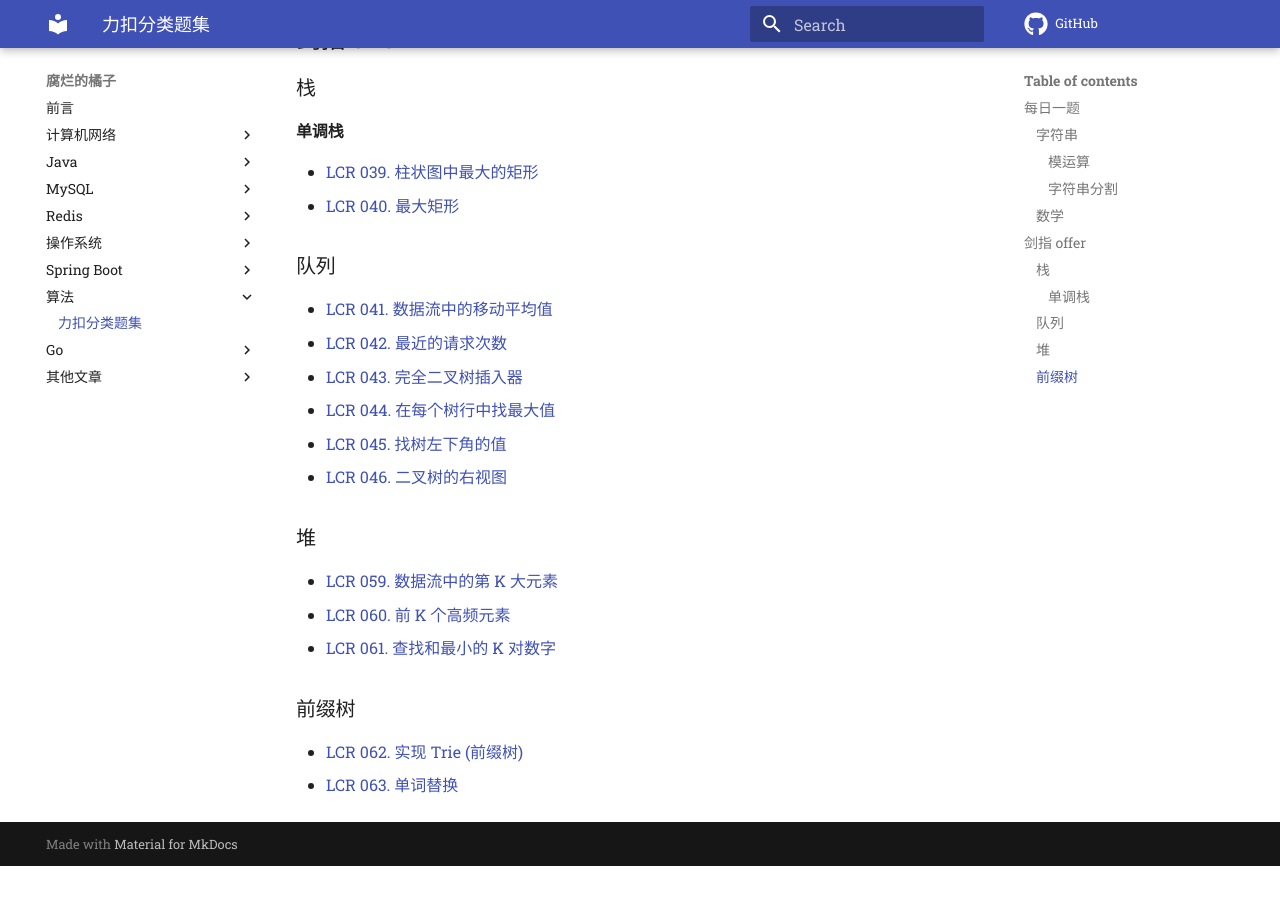
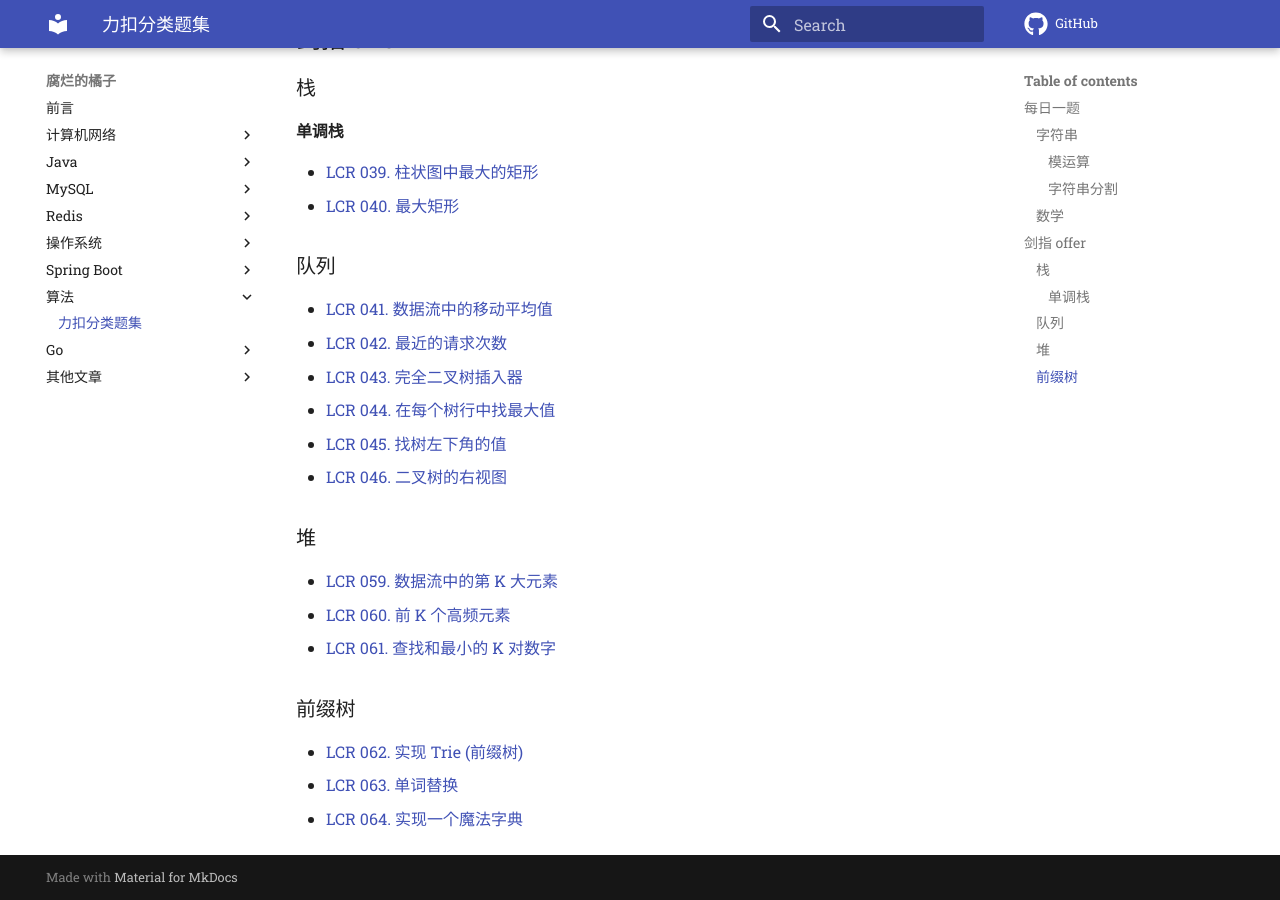
Before and after one commit to z1ming/cs-Hydra, an MkDocs documentation site: the page built from docs/文章/LeetCode.md, in a window 1280 px wide and 900 px high, scrolled down 550 px. Built offline with MkDocs 1.6.1 and Material for MkDocs 9.7.7, drawn with Linux system fonts in a browser that asks for light colours; comment, search, counter and statistics services are not loaded; before the commit the page ends 1416 px from its top, so only the background shows below that.

Commit message:
Update LeetCode.md
Signed-off-by: Ziming Meng <zimingm94@gmail.com>

```diff
--- a/docs/文章/LeetCode.md
+++ b/docs/文章/LeetCode.md
@@ -44,3 +44,4 @@
 
 - [LCR 062. 实现 Trie (前缀树)](https://leetcode.cn/problems/QC3q1f/description/)
 - [LCR 063. 单词替换](https://leetcode.cn/problems/UhWRSj/description/)
+- [LCR 064. 实现一个魔法字典](https://leetcode.cn/problems/US1pGT/description/)
```
